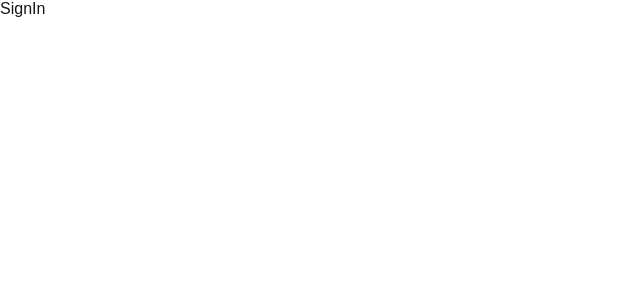
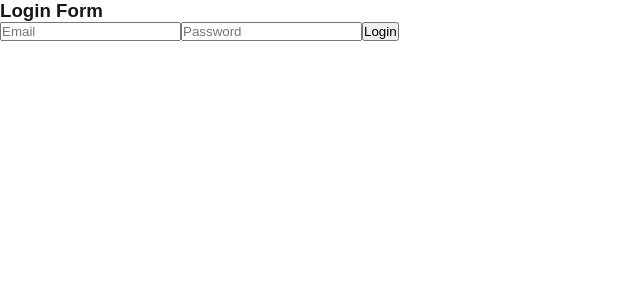
Before and after one commit to xe4at/Authentication-with-credentials-method, a Next.js app: page /signin in a window 1280 px wide. Shown: the top 300 px of the page, without its empty margins (0-640 px from the left). Built offline with nearby package versions, Linux system fonts and the light colour scheme.

Commit message:
login to account with nextauth

```diff
--- a/src/pages/api/auth/[...nextauth].js
+++ b/src/pages/api/auth/[...nextauth].js
@@ -3,7 +3,6 @@
 import connectDB from "../../../../utils/connectDb";
 import User from "../../../../models/User";
 import { verifyPassword } from "../../../../utils/auth";
-import { renderToHTML } from "next/dist/server/render";
 
 const authOptions = {
   session: { strategy: "jwt" },
--- /dev/null
+++ b/src/pages/dashboard.js
@@ -0,0 +1,5 @@
+function Dashboard() {
+  return <div>Dashboard</div>;
+}
+
+export default Dashboard;
--- a/src/pages/index.js
+++ b/src/pages/index.js
@@ -6,10 +6,13 @@
       <div>
         <h1>Next-Auth Cridentials</h1>
         <button>
+          <Link href="/dashboard">Dashboard</Link>
+        </button>
+        <button>
           <Link href="/signup">Register</Link>
         </button>
         <button>
-          <Link href={"/signin"}>Login</Link>
+          <Link href="/signin">Login</Link>
         </button>
       </div>
     </>
--- a/src/pages/signin.js
+++ b/src/pages/signin.js
@@ -1,7 +1,40 @@
-import React from "react";
+import { useRouter } from "next/router";
+import React, { useState } from "react";
+import { signIn } from "next-auth/react";
 
 function SignIn() {
-  return <div>SignIn</div>;
+  const [email, setEmail] = useState("");
+  const [password, setPassword] = useState("");
+
+  const router = useRouter();
+
+  const loginHandler = async () => {
+    const res = await signIn("credentials", {
+      email,
+      password,
+      redirect: false,
+    });
+    if (!res.error) router.replace("/dashboard");
+  };
+
+  return (
+    <div>
+      <h3>Login Form</h3>
+      <input
+        placeholder="Email"
+        type="text"
+        value={email}
+        onChange={(e) => setEmail(e.target.value)}
+      />
+      <input
+        placeholder="Password"
+        type="password"
+        value={password}
+        onChange={(e) => setPassword(e.target.value)}
+      />
+      <button onClick={loginHandler}>Login</button>
+    </div>
+  );
 }
 
 export default SignIn;
```
